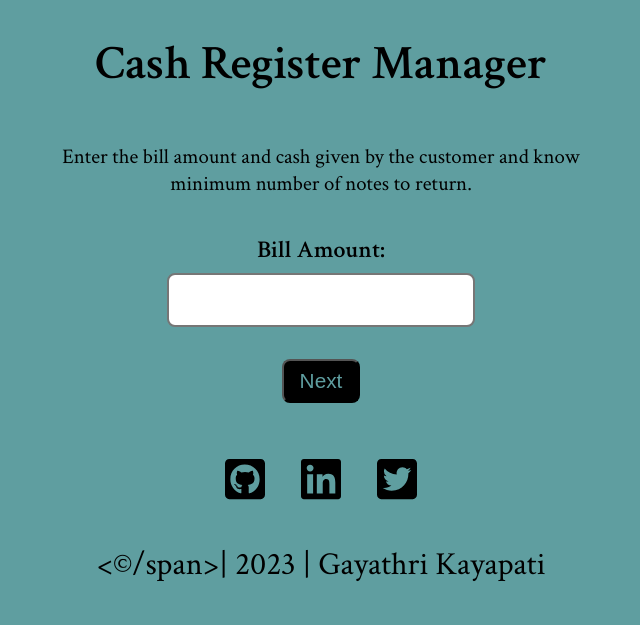
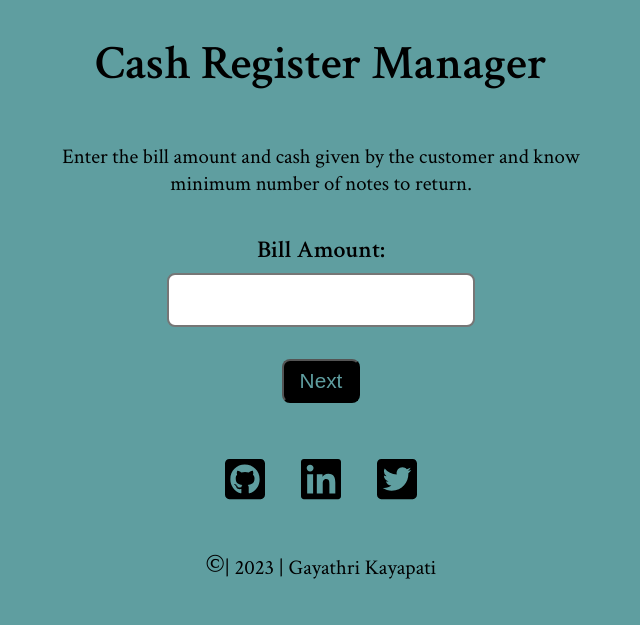
Before and after one commit to gayathri-kayapati/Cash_Register_Manager, a plain HTML site: page index.html in a window 1280 px wide. Shown: the whole page, without its empty margins (319-959 px from the left). Drawn offline with Linux system fonts and the light colour scheme.

Commit message:
minor change

```diff
--- a/index.html
+++ b/index.html
@@ -73,7 +73,9 @@
             ><img class="icon" src="icons/square-twitter.svg" alt="twitter"
           /></a>
         </section>
-        <p style="font-size: 1.3rem"><span style="font-size: 2rem;"><&copy;/span>| 2023 | Gayathri Kayapati</p>
+        <p style="font-size: 1.3rem">
+          <span style="font-size: 2rem">&copy;</span>| 2023 | Gayathri Kayapati
+        </p>
       </div>
     </footer>
     <script src="index.js" type="text/javascript"></script>
```
